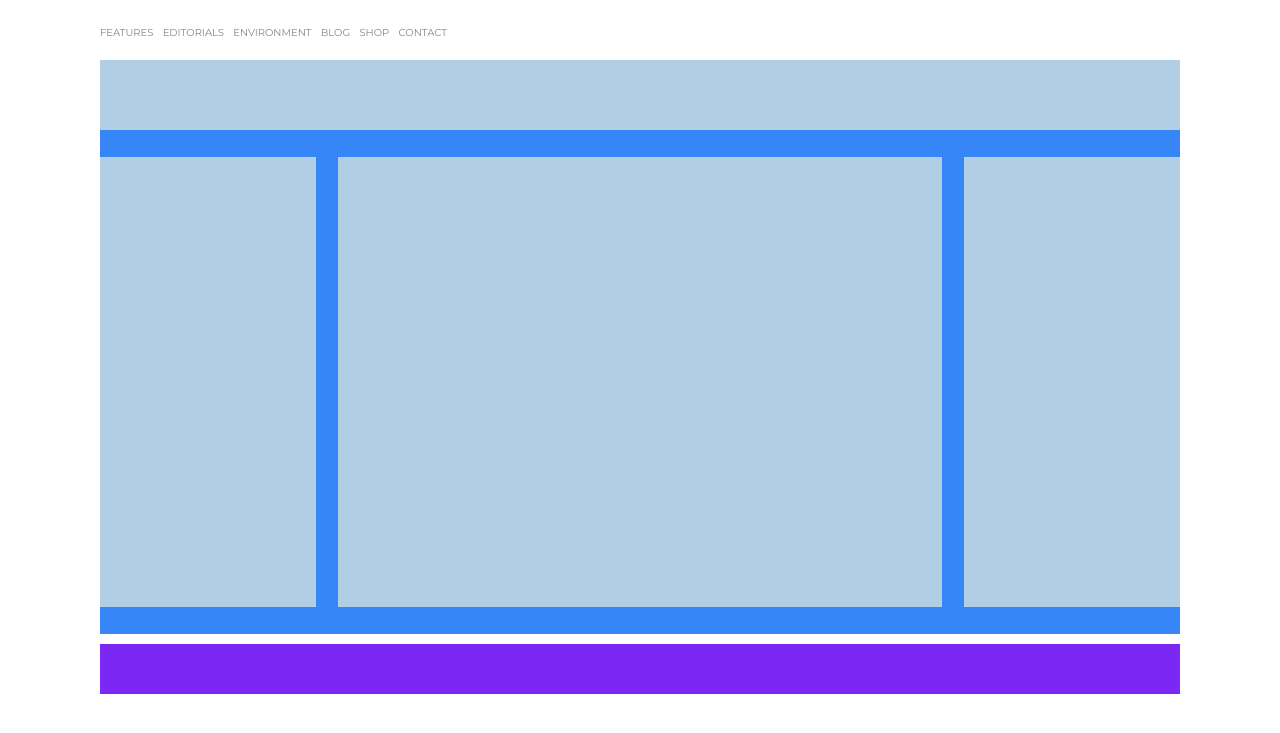
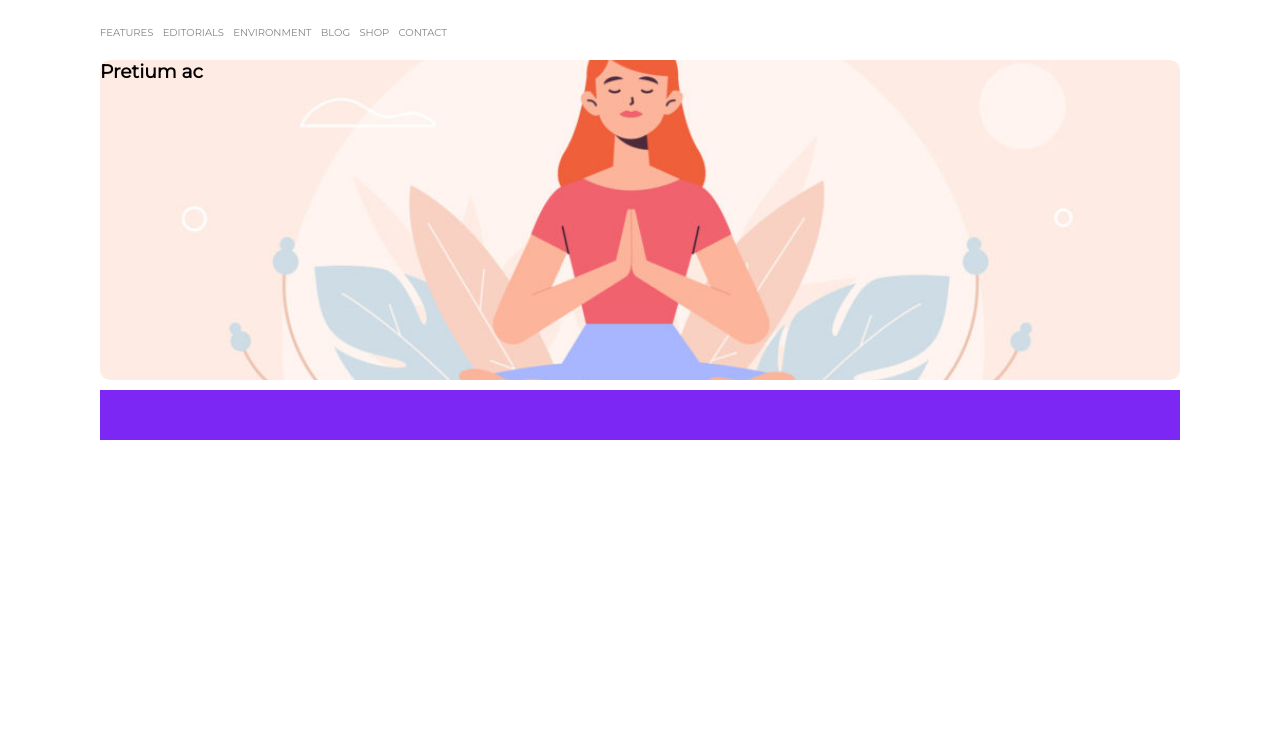
Before and after one commit to andrea-nuzzo/htmlcss-wp, a plain HTML site: page index.html in a window 1280 px wide. Shown: the part 53-786 px from the top of the page. Drawn offline with Linux system fonts and the light colour scheme.

Commit message:
html css - insert jumbotron->formatted background

```diff
--- a/css/style.css
+++ b/css/style.css
@@ -43,6 +43,13 @@ ul li {
   margin-right: 5px;
 }
 
+.jumbotron{
+  background-image: url(../img/banner.jpg);
+  background-size: cover;
+  background-position: center;
+  height: 320px;
+  border-radius: 10px;
+}
 
 /* <--- MAIN --->   */
 main{
--- a/index.html
+++ b/index.html
@@ -25,16 +25,19 @@
                 <li><a href="#"></a>contact</li>
             </ul>
         </nav>
+        <div class="jumbotron">
+            <h3>Pretium ac </h3>
+        </div>
     </header>
 
-    <main>
+    <!-- <main>
         <div class="clearfix">
             <div class="top-main"></div>
             <div class="bottom1-main left"></div>
             <div class="bottom2-main left"></div>
             <div class="bottom3-main left"></div>
         </div>
-    </main>
+    </main> -->
 
     <footer>
         <div class="footer"></div>
```
